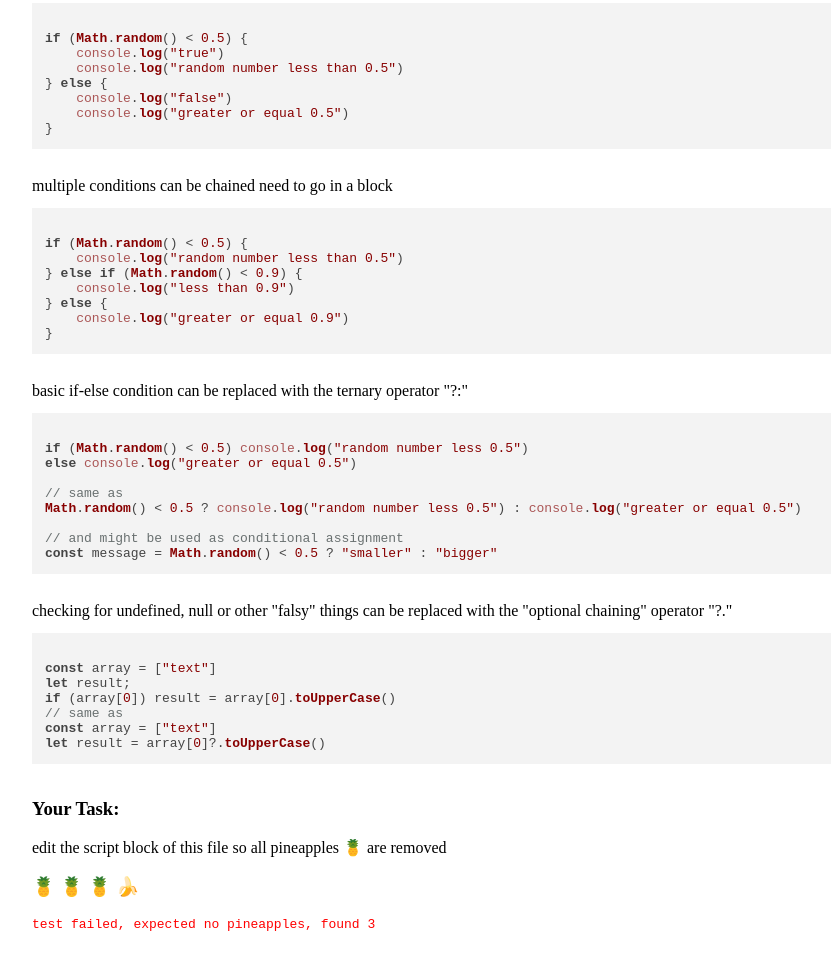
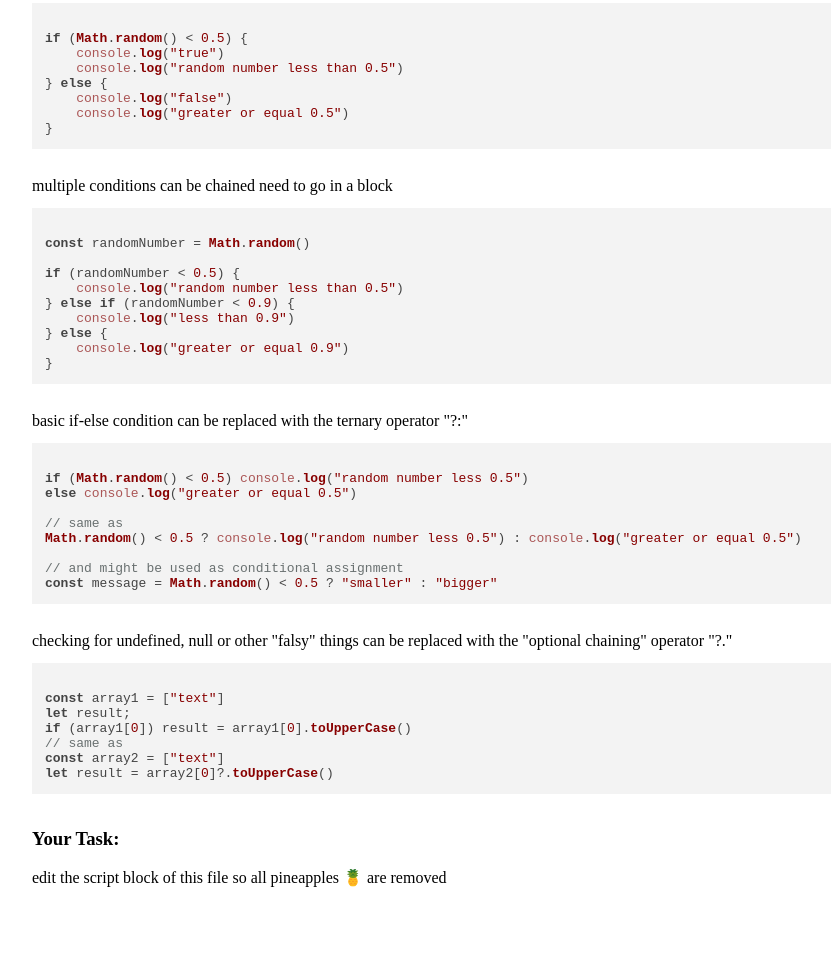
Before and after one commit to globalworming-classroom/javascript3-globalworming, a plain HTML site: page control5.html in a window 1280 px wide. Shown: the part 371-1334 px from the top of the page, without its empty margins (16-847 px from the left). After the commit the page ends 1295 px from the top, so only its background shows below. Drawn offline with nearby package versions, Linux system fonts and the light colour scheme.

Commit message:
hey my soliution

```diff
--- a/control5.html
+++ b/control5.html
@@ -40,9 +40,11 @@ if (Math.random() < 0.5) {
 multiple conditions can be chained need to go in a block
 <pre>
 <code class="language-javascript">
-if (Math.random() < 0.5) {
+const randomNumber = Math.random()
+
+if (randomNumber < 0.5) {
     console.log("random number less than 0.5")
-} else if (Math.random() < 0.9) {
+} else if (randomNumber < 0.9) {
     console.log("less than 0.9")
 } else {
     console.log("greater or equal 0.9")
@@ -67,12 +69,12 @@ const message = Math.random() < 0.5 ? "smaller" : "bigger"
 checking for undefined, null or other "falsy" things can be replaced with the "optional chaining" operator "?."
 <pre>
 <code class="language-javascript">
-const array = ["text"]
+const array1 = ["text"]
 let result;
-if (array[0]) result = array[0].toUpperCase()
+if (array1[0]) result = array1[0].toUpperCase()
 // same as
-const array = ["text"]
-let result = array[0]?.toUpperCase()
+const array2 = ["text"]
+let result = array2[0]?.toUpperCase()
 </code>
 </pre>
 
@@ -88,10 +90,10 @@ let result = array[0]?.toUpperCase()
 <script type="application/javascript">
     const runScript = () => {
 
-        let element = document.getElementsByClassName("pineapple").item(-1);
+        let element = document.getElementsByClassName("pineapple").item(0);
         element?.remove()
 
-        if (document.getElementsByClassName("pineapple") <= 0) {
+        if (document.getElementsByClassName("pineapple").length > 0) {
             document.getElementsByClassName("pineapple").item(0)?.remove()
         } else {
             let banana = document.createElement('span');
@@ -100,9 +102,7 @@ let result = array[0]?.toUpperCase()
         }
 
         element = document.getElementsByClassName("pineapple").item(0);
-        if (element?.textContent === "🍅") element.remove()
-
-
+        if (element?.textContent === "🍍") element.remove()
 
     };
 
```
Also changed, not shown: control2.html (+1 -1 lines), control3.html (+2 -3 lines), control4.html (+0 -1 lines), index.html (+0 -1 lines).
